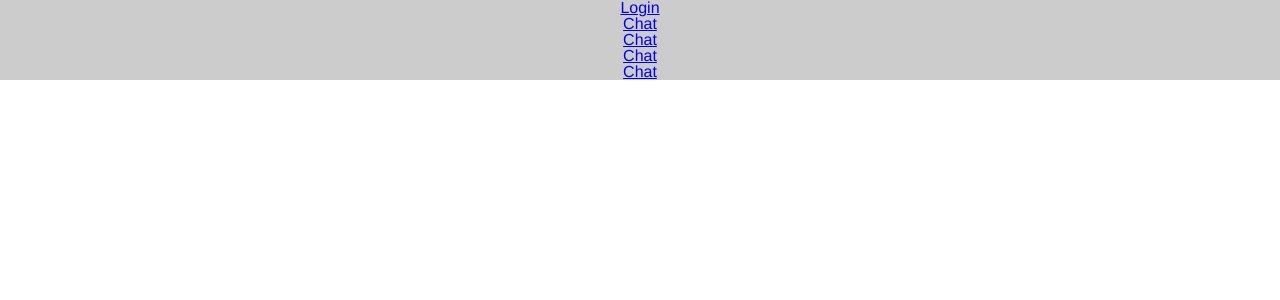
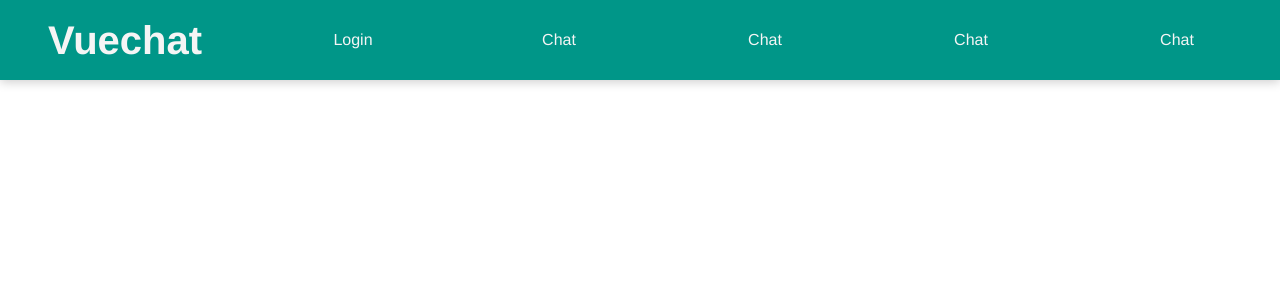
Before and after one commit to mayomayo25/vue-chat, a Vue app: page / in a window 1280 px wide. Shown: the top 300 px of the page. Built offline with nearby package versions, Linux system fonts and the light colour scheme.

Commit message:
グローバルナビをクリックした際に波紋を表示

```diff
--- a/src/App.vue
+++ b/src/App.vue
@@ -35,4 +35,35 @@ export default {
   -moz-osx-font-smoothing grayscale
   text-align center
   color #2c3e50
+
+.shadow-normal
+  box-shadow 0 2px 5px rgba(0,0,0,0.26)
+.shadow-deep
+  box-shadow 0 2px 10px rgba(0,0,0,.2)
+
+.ripple
+  position relative
+  overflow hidden
+.ripple .rp-effect
+  position absolute
+  border-radius 50%
+  opacity 0.1/*波紋の濃さ*/
+  transform scale(0)
+  background #FFF/*波紋色*/
+  animation ripple 700ms
+  pointer-events none
+
+@-webkit-keyframes ripple {
+  to {
+    opacity 0
+    transform scale(2.0)
+  }
+}
+
+@keyframes ripple {
+  to {
+    opacity 0
+    transform scale(2.0)
+  }
+}
 </style>
--- a/src/components/GlobalHeader.vue
+++ b/src/components/GlobalHeader.vue
@@ -1,20 +1,59 @@
 <template lang="pug">
-  header.global_header
-    ul.list
-      router-link.list-item(tag="li" id="nav_login" to="/login")
-        a.link Login
-      router-link.list-item(tag="li" id="nav_1th" to="/ChatUserCreateMain")
-        a.link Chat
-      router-link.list-item(tag="li" id="nav_2th" to="/ChatUserCreateMain")
-        a.link Chat
-      router-link.list-item(tag="li" id="nav_3th" to="/ChatUserCreateMain")
-        a.link Chat
-      router-link.list-item(tag="li" id="nav_chat" to="/ChatUserCreateMain")
-        a.link Chat
+  header.global_header.shadow-deep#global-header
+    router-link.site-title(tag="h1" id="nav_home" to="/")
+      a.site-title--link Vuechat
+    nav.nav
+      ul.nav-list
+        router-link.nav-list-item.ripple(tag="li" id="nav_login" to="/login" v-on:click.native="rippleEffect")
+          a.nav-list-item--link Login
+        router-link.nav-list-item.ripple(tag="li" id="nav_1th" to="/ChatUserCreateMain" v-on:click.native="rippleEffect")
+          a.nav-list-item--link Chat
+        router-link.nav-list-item.ripple(tag="li" id="nav_2th" to="/ChatUserCreateMain" v-on:click.native="rippleEffect")
+          a.nav-list-item--link Chat
+        router-link.nav-list-item.ripple(tag="li" id="nav_3th" to="/ChatUserCreateMain" v-on:click.native="rippleEffect")
+          a.nav-list-item--link Chat
+        router-link.nav-list-item.ripple(tag="li" id="nav_chat" to="/ChatUserCreateMain" v-on:click.native="rippleEffect")
+          a.nav-list-item--link Chat
 </template>
 
 <script>
+
 export default {
+  name: 'globalHeader',
+  methods: {
+    rippleEffect: function () {
+      var ripple, ripples, RippleEffect, loc, cover, coversize, pos, x, y, i, num
+      // クラス名rippleの要素を取得
+      ripples = document.querySelectorAll('.ripple')
+
+      // 位置を取得
+      RippleEffect = function (e) {
+        ripple = this // クリックされたボタンを取得
+        cover = document.createElement('span')
+        coversize = ripple.offsetWidth // 要素の幅を取得
+        loc = ripple.getBoundingClientRect() // 絶対座標の取得
+        x = e.pageX - loc.left - window.pageXOffset - (coversize / 2)
+        y = e.pageY - loc.top - window.pageYOffset - (coversize / 2)
+        pos = 'top:' + y + 'px; left:' + x + 'px; height:' + coversize + 'px; width:' + coversize + 'px;'
+
+        // spanを追加
+        ripple.appendChild(cover)
+        cover.setAttribute('style', pos)
+        cover.setAttribute('class', 'rp-effect') // クラス名追加
+
+        setTimeout(function () {
+          var list = document.getElementsByClassName('rp-effect')
+          for (var i = list.length - 1; i >= 0; i--) { // 末尾から順にすべて削除
+            list[i].parentNode.removeChild(list[i])
+          }
+        }, 2000)
+      }
+      for (i = 0, num = ripples.length; i < num; i++) {
+        ripple = ripples[i]
+        ripple.addEventListener('mousedown', RippleEffect)
+      }
+    }
+  }
 }
 </script>
 
@@ -22,5 +61,30 @@ export default {
 .global_header
   width 100%
   height 80px
-  background-color #ccc
+  line-height 80px
+  background-color #009688
+  &::after
+    content ''
+    clear both
+    display block
+  .site-title
+    display inline-block
+    float left
+    width 250px
+    font-size 40px
+    font-weight bold
+    &--link
+      color #f5f5f5
+      text-decoration none
+  .nav
+    float left
+    width calc(100% - 250px)
+    &-list-item
+      display inline-block
+      width 20%
+      &--link
+        display block
+        color #f5f5f5
+        text-decoration none
+        background-color #009688
 </style>
```
